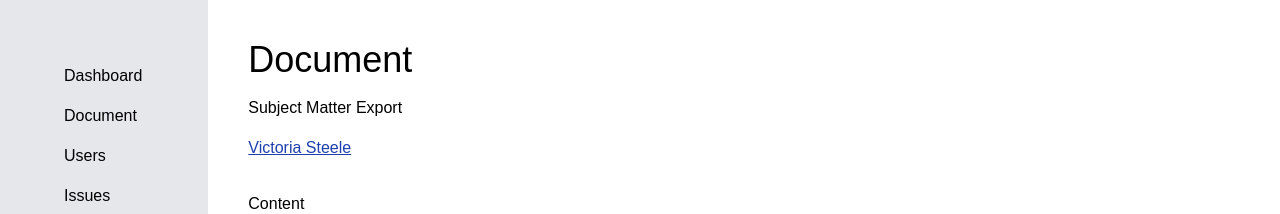
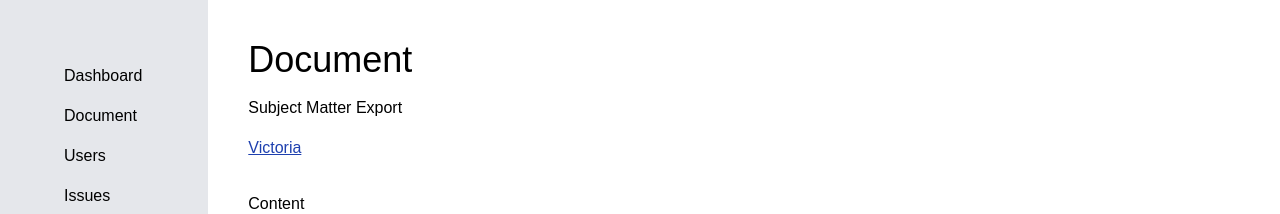
Before and after one commit to kjohnson/flow-panels, a React (Create React App) app: page /document in a window 1280 px wide. Shown: the top 214 px of the page. Built offline with nearby package versions, Linux system fonts and the light colour scheme.

Commit message:
chore: Update sample user name.

```diff
--- a/src/components/Panels/Document.js
+++ b/src/components/Panels/Document.js
@@ -8,7 +8,7 @@ export default function Document() {
         <Panel title="Document">
             <h3>Subject Matter Export</h3>
             <div className="mt-4">
-                <Hyperlink to="/document/user">Victoria Steele</Hyperlink>
+                <Hyperlink to="/document/user">Victoria</Hyperlink>
             </div>
 
             <h3 className="mt-8">Content</h3>
--- a/src/components/Panels/Issue.js
+++ b/src/components/Panels/Issue.js
@@ -6,7 +6,7 @@ export default function Issue() {
     return (
         <Panel title="Issue">
             <h3 className="mt-8">Assigned User</h3>
-            <Hyperlink to="/issue/user">Victoria Steele</Hyperlink>
+            <Hyperlink to="/issue/user">Victoria</Hyperlink>
 
             <h3 className="mt-8">Description</h3>
             <p>Typo is second to last paragraph.</p>
--- a/src/components/Panels/User.js
+++ b/src/components/Panels/User.js
@@ -12,7 +12,7 @@ export default function User() {
                 </div>
                 <dl>
                     <dt><strong>Name</strong></dt>
-                    <dd>Victoria Steele</dd>
+                    <dd>Victoria</dd>
                     <dt><strong>Department</strong></dt>
                     <dd>Marketing</dd>
                 </dl>
```
